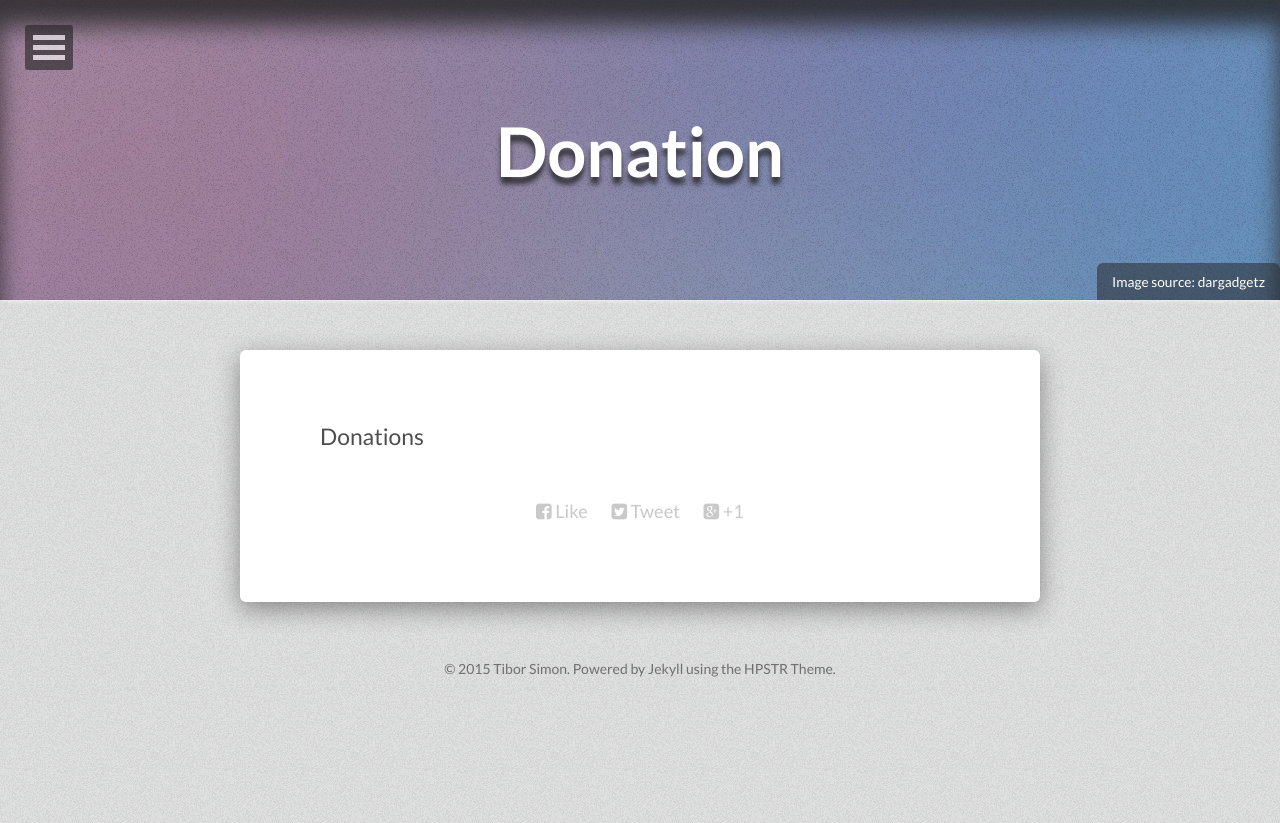
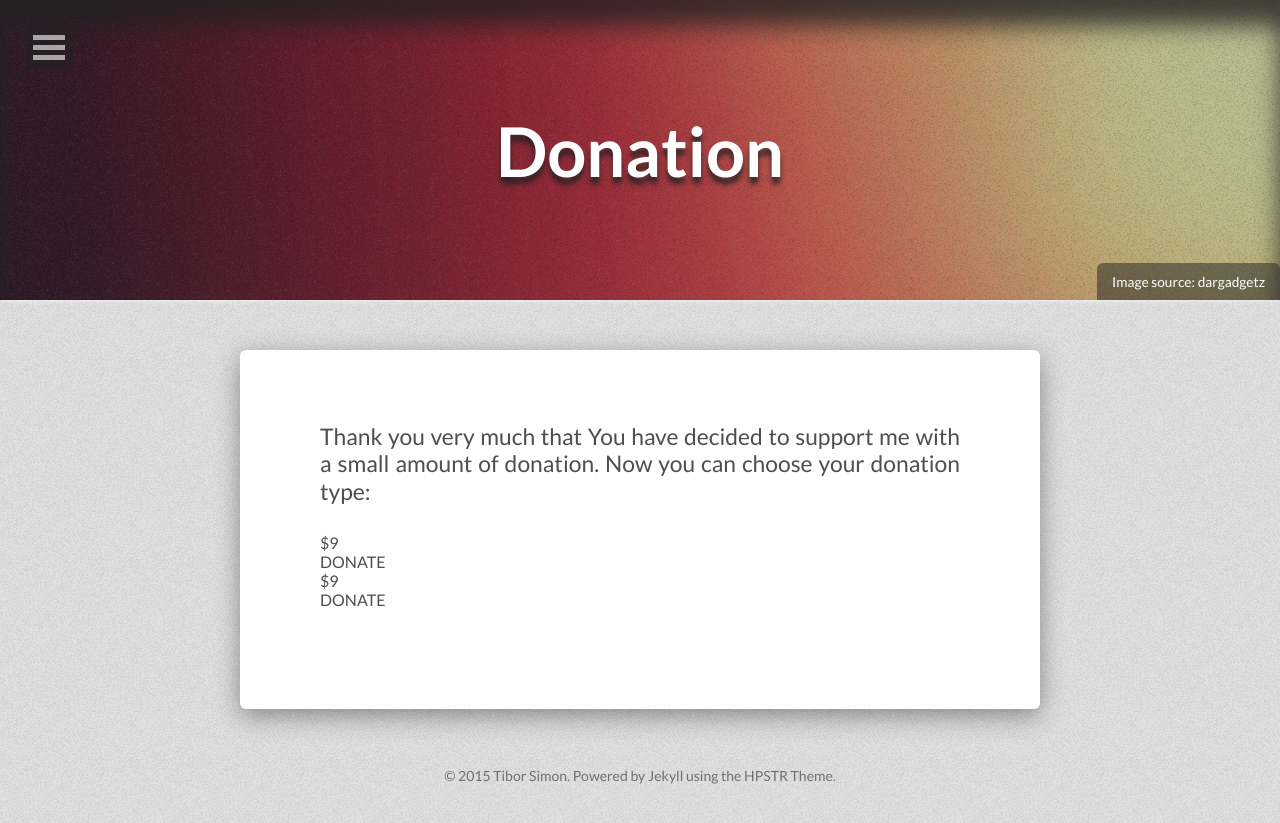
Before and after one commit to tiborsimon/tiborsimon.github.io, a Jekyll site: the page built from donation/index.md, in a window 1280 px wide. Shown: the top 823 px of the page. Built offline with Jekyll 4.4.1, drawn with Linux system fonts in a browser that asks for light colours; nearby versions of some CDN libraries.

Commit message:
Donation update

```diff
--- a/_layouts/post.html
+++ b/_layouts/post.html
@@ -49,7 +49,7 @@
         {% if page.share != false %}{% include social-share.html %}{% endif %}
         <div class="donation-box">
          Did you like this article? Was this information useful for you? If you find it useful, consider supporting Tibor's work with a small amount of donation. It’s a fact that engineers are fueled with coffee, so how about a cup of coffee?
-         <a class="donation-button" href="http://tiborsimon.github.io/donation" target="_blank">DONATE</a>
+         <a class="donation-button" href="http://tiborsimon.github.io/donation">DONATE</a>
          </div>
       </footer>
     </div><!-- /.entry-content -->
--- a/donation/index.md
+++ b/donation/index.md
@@ -3,11 +3,26 @@ layout: page
 title: Donation
 description: ""
 image:
-  feature: abstract-5.jpg
+  feature: abstract-2.jpg
   credit: dargadgetz
   creditlink: http://www.dargadgetz.com/ios-7-abstract-wallpaper-pack-for-iphone-5-and-ipod-touch-retina/
-share: true
+share: false
 comments: false
 ---
 
-Donations
+Thank you very much that You have decided to support me with a small amount of donation. Now you can choose your donation type:
+
+<div class="donation-wrapper">
+  <div class="donation-item">
+    <div class="donation-title">$9</div>
+    <div class="donation-button">
+      <a href="">DONATE</a>
+    </div>
+  </div>
+  <div class="donation-item">
+    <div class="donation-title">$9</div>
+    <div class="donation-button">
+      <a href="">DONATE</a>
+    </div>
+  </div>
+</div>
```
